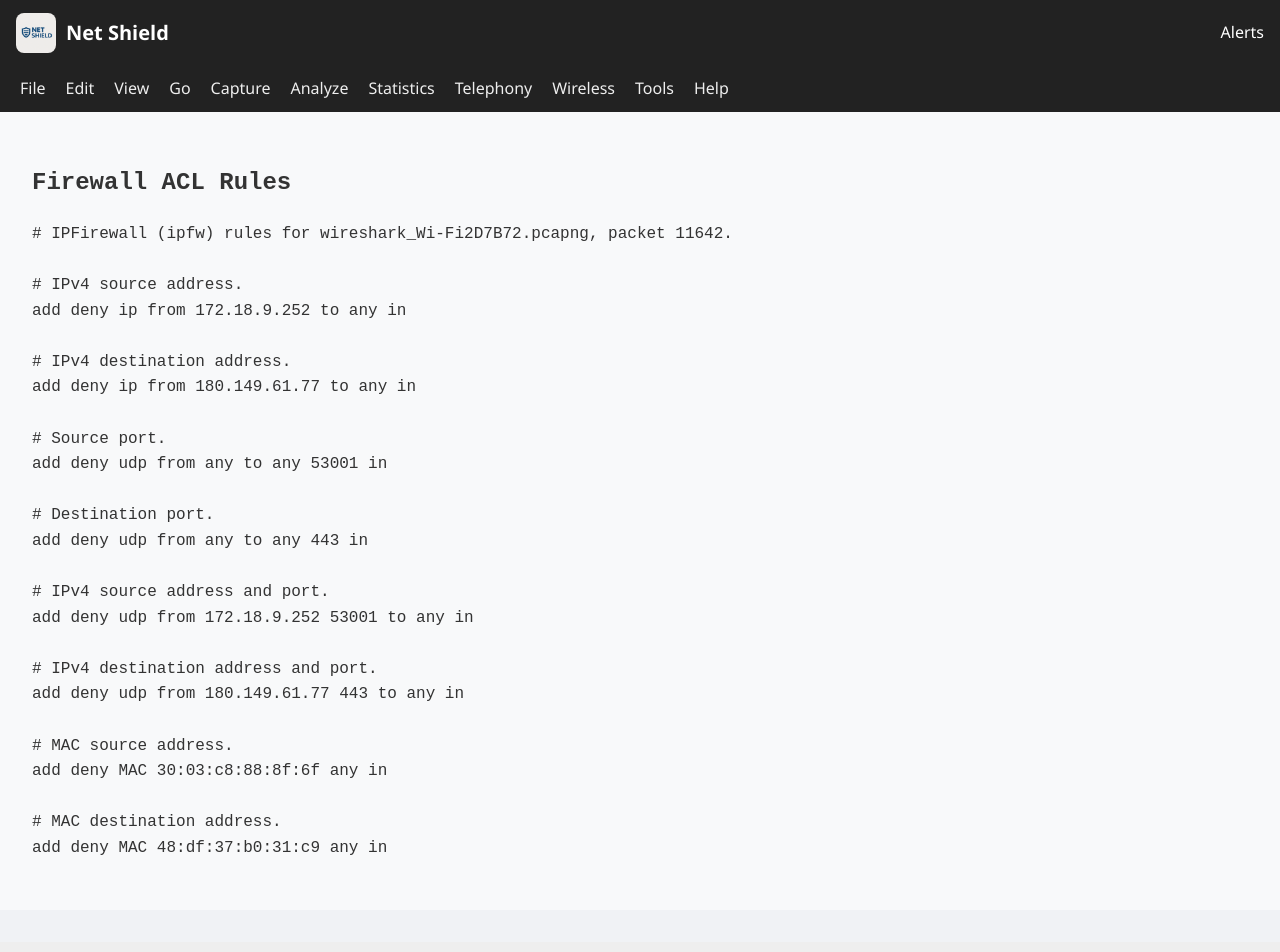
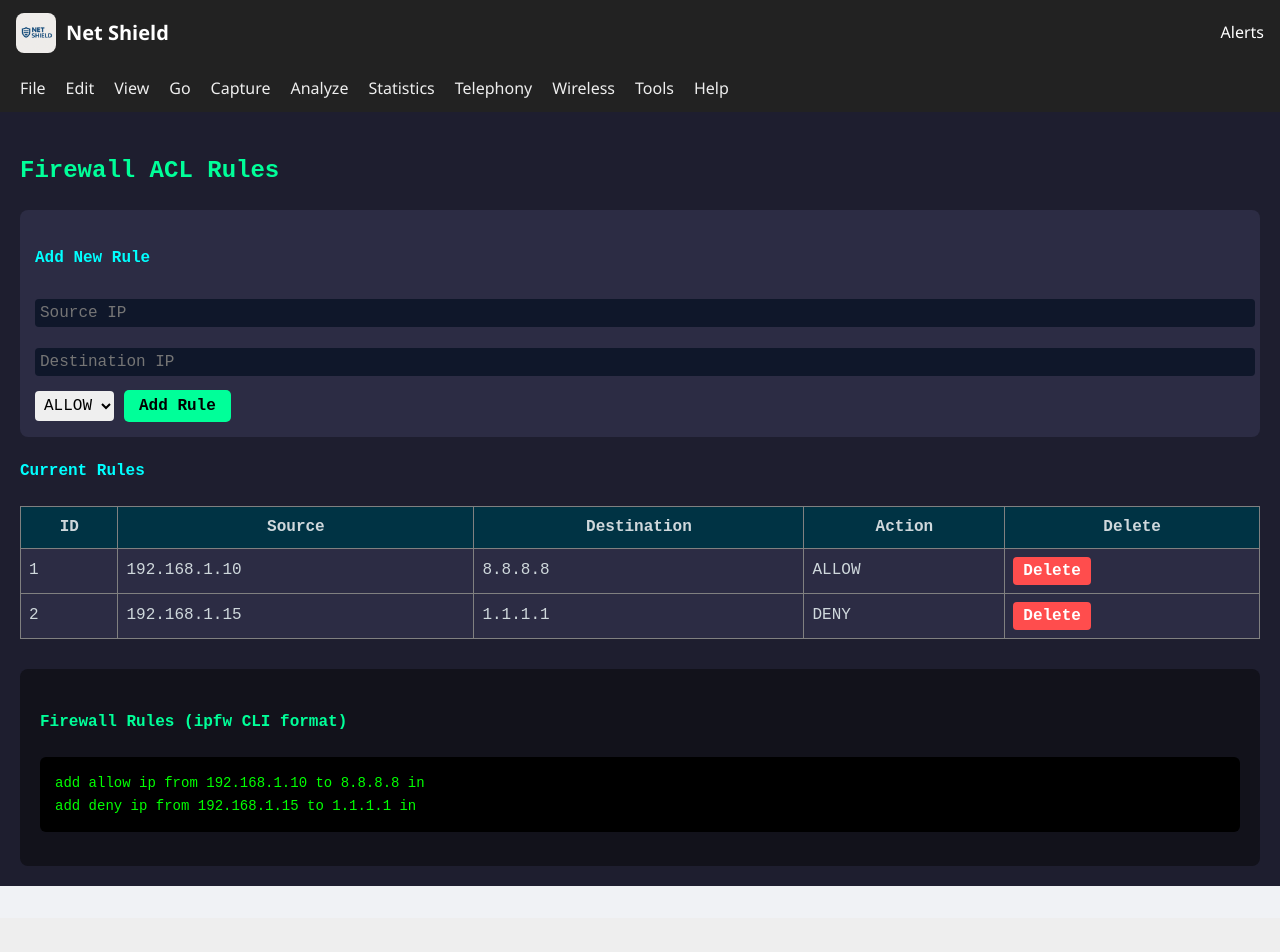
Before and after one commit to ghavate-n11/Net-shield, a React (Vite) app: page /firewall-rules in a window 1280 px wide. Shown: the top 952 px of the page. Built offline with nearby package versions, Linux system fonts and the light colour scheme.

Commit message:
Added ACL Rules

```diff
--- a/src/pages/FirewallRules.jsx
+++ b/src/pages/FirewallRules.jsx
@@ -1,37 +1,168 @@
-// src/pages/FirewallRules.jsx
-import React from 'react';
+import React, { useState } from 'react';
 
 const FirewallRules = () => {
-  const rules = `# IPFirewall (ipfw) rules for wireshark_Wi-Fi2D7B72.pcapng, packet 11642.
+  const [rules, setRules] = useState([
+    { id: 1, source: '192.168.1.10', destination: '8.8.8.8', action: 'ALLOW' },
+    { id: 2, source: '192.168.1.15', destination: '1.1.1.1', action: 'DENY' },
+  ]);
 
-# IPv4 source address.
-add deny ip from 172.18.9.252 to any in
+  const [form, setForm] = useState({
+    source: '',
+    destination: '',
+    action: 'ALLOW',
+  });
 
-# IPv4 destination address.
-add deny ip from 180.149.61.77 to any in
+  const handleChange = (e) => {
+    setForm({ ...form, [e.target.name]: e.target.value });
+  };
 
-# Source port.
-add deny udp from any to any 53001 in
+  const addRule = () => {
+    if (form.source && form.destination) {
+      const newRule = {
+        id: Date.now(),
+        ...form,
+      };
+      setRules([...rules, newRule]);
+      setForm({ source: '', destination: '', action: 'ALLOW' });
+    } else {
+      alert('Please fill all fields.');
+    }
+  };
 
-# Destination port.
-add deny udp from any to any 443 in
+  const deleteRule = (id) => {
+    setRules(rules.filter(rule => rule.id !== id));
+  };
 
-# IPv4 source address and port.
-add deny udp from 172.18.9.252 53001 to any in
+  // Helper to convert rule to ipfw CLI format string
+  const formatRuleToIPFW = (rule) => {
+    // We map ALLOW -> allow, DENY -> deny (lowercase)
+    const action = rule.action.toLowerCase();
+    // For simplicity, we'll assume protocol is ip
+    // We'll also handle 'any' IPs (if source or destination is empty or 'any')
+    const source = rule.source.trim() === '' ? 'any' : rule.source.trim();
+    const destination = rule.destination.trim() === '' ? 'any' : rule.destination.trim();
 
-# IPv4 destination address and port.
-add deny udp from 180.149.61.77 443 to any in
-
-# MAC source address.
-add deny MAC 30:03:c8:88:8f:6f any in
-
-# MAC destination address.
-add deny MAC 48:df:37:b0:31:c9 any in`;
+    return `add ${action} ip from ${source} to ${destination} in`;
+  };
 
   return (
-    <div style={{ padding: '2rem', backgroundColor: '#f8f9fa', whiteSpace: 'pre-wrap', fontFamily: 'monospace' }}>
-      <h2>Firewall ACL Rules</h2>
-      <pre>{rules}</pre>
+    <div style={{ padding: '20px', backgroundColor: '#1e1e2f', color: '#cfd8dc', fontFamily: 'monospace' }}>
+      <h2 style={{ color: '#00ff99' }}>Firewall ACL Rules</h2>
+
+      <div style={{ marginBottom: '20px', backgroundColor: '#2c2c44', padding: '15px', borderRadius: '8px' }}>
+        <h4 style={{ color: '#00ffff' }}>Add New Rule</h4>
+        <input
+          type="text"
+          name="source"
+          placeholder="Source IP"
+          value={form.source}
+          onChange={handleChange}
+          style={{ marginRight: '10px', padding: '5px', borderRadius: '4px', border: 'none' }}
+        />
+        <input
+          type="text"
+          name="destination"
+          placeholder="Destination IP"
+          value={form.destination}
+          onChange={handleChange}
+          style={{ marginRight: '10px', padding: '5px', borderRadius: '4px', border: 'none' }}
+        />
+        <select
+          name="action"
+          value={form.action}
+          onChange={handleChange}
+          style={{ marginRight: '10px', padding: '5px', borderRadius: '4px', border: 'none' }}
+        >
+          <option value="ALLOW">ALLOW</option>
+          <option value="DENY">DENY</option>
+        </select>
+        <button
+          onClick={addRule}
+          style={{
+            backgroundColor: '#00ff99',
+            border: 'none',
+            padding: '7px 15px',
+            borderRadius: '5px',
+            cursor: 'pointer',
+            color: '#000',
+            fontWeight: 'bold',
+          }}
+        >
+          Add Rule
+        </button>
+      </div>
+
+      <h4 style={{ color: '#00ffff' }}>Current Rules</h4>
+      <table
+        border="1"
+        cellPadding="8"
+        cellSpacing="0"
+        style={{ width: '100%', backgroundColor: '#2c2c44', borderCollapse: 'collapse', color: '#cfd8dc' }}
+      >
+        <thead>
+          <tr style={{ backgroundColor: '#003344' }}>
+            <th>ID</th>
+            <th>Source</th>
+            <th>Destination</th>
+            <th>Action</th>
+            <th>Delete</th>
+          </tr>
+        </thead>
+        <tbody>
+          {rules.length === 0 ? (
+            <tr>
+              <td colSpan="5" style={{ textAlign: 'center' }}>
+                No rules found.
+              </td>
+            </tr>
+          ) : (
+            rules.map((rule) => (
+              <tr key={rule.id}>
+                <td>{rule.id}</td>
+                <td>{rule.source}</td>
+                <td>{rule.destination}</td>
+                <td>{rule.action}</td>
+                <td>
+                  <button
+                    onClick={() => deleteRule(rule.id)}
+                    style={{
+                      backgroundColor: '#ff4d4d',
+                      border: 'none',
+                      padding: '5px 10px',
+                      borderRadius: '4px',
+                      cursor: 'pointer',
+                      color: '#fff',
+                      fontWeight: 'bold',
+                    }}
+                  >
+                    Delete
+                  </button>
+                </td>
+              </tr>
+            ))
+          )}
+        </tbody>
+      </table>
+
+      {/* New section to show rules in CLI format */}
+      <div style={{ marginTop: '30px', backgroundColor: '#12121b', padding: '20px', borderRadius: '8px' }}>
+        <h4 style={{ color: '#00ff99' }}>Firewall Rules (ipfw CLI format)</h4>
+        <pre
+          style={{
+            backgroundColor: '#000',
+            color: '#00ff00',
+            padding: '15px',
+            borderRadius: '6px',
+            maxHeight: '300px',
+            overflowY: 'auto',
+            fontSize: '14px',
+          }}
+        >
+          {rules.length === 0
+            ? 'No rules to display.'
+            : rules.map((rule) => formatRuleToIPFW(rule)).join('\n')}
+        </pre>
+      </div>
     </div>
   );
 };
```
